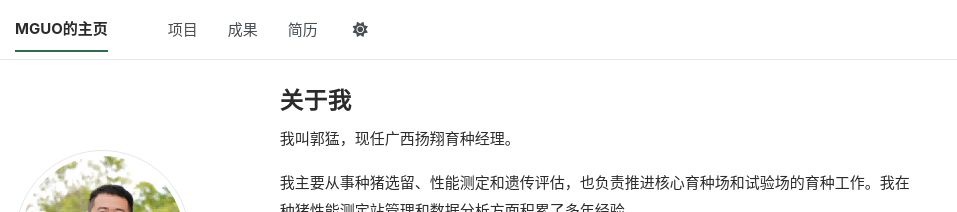
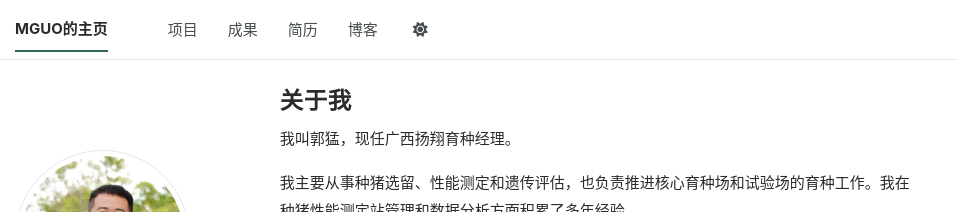
Before and after one commit to tony2015116/tony2015116.github.io, a Jekyll site: the page built from _pages/about.md, in a window 1280 px wide. Shown: the top 212 px of the page, without its empty margins (0-957 px from the left). Built offline with Jekyll 4.4.1, drawn with Linux system fonts in a browser that asks for light colours; a script bundle is joined from its source files by our own code; a style sheet for code colours, icons or effects is not loaded.

Commit message:
Add Blog to the personal homepage navigation

```diff
--- a/_data/navigation.yml
+++ b/_data/navigation.yml
@@ -8,3 +8,6 @@ main:
 
   - title: "简历"
     url: /cv/
+
+  - title: "博客"
+    url: https://blog.mguo.dpdns.org/
```
